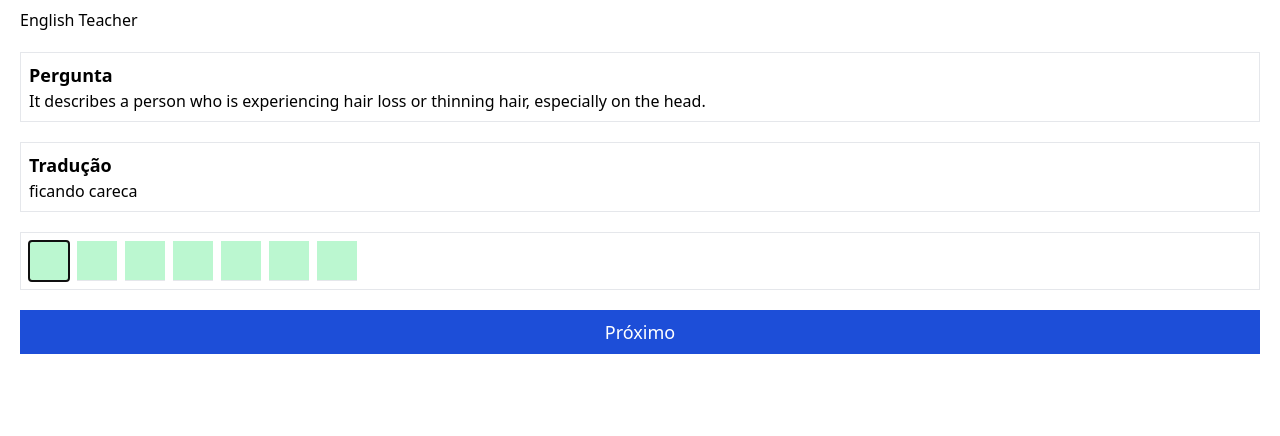
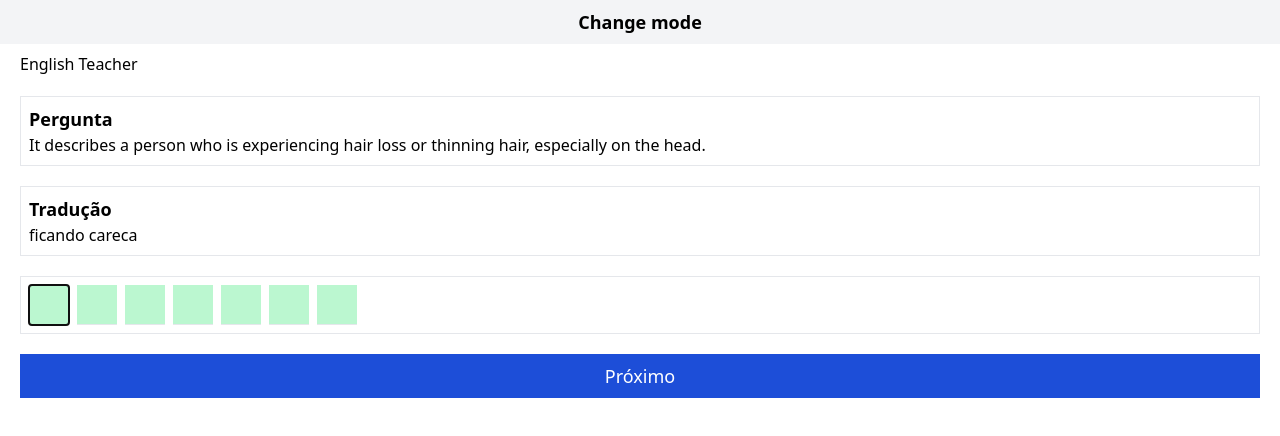
Before and after one commit to coffezilla/english-teacher, a React (Vite) app in the folder my-app/: page / in a window 1280 px wide. Shown: the top 436 px of the page. Built offline with nearby package versions, Linux system fonts and the light colour scheme.

Commit message:
added game mode off

```diff
--- a/my-app/src/components/MainPlayer.tsx
+++ b/my-app/src/components/MainPlayer.tsx
@@ -1,6 +1,6 @@
 import { useEffect, useRef, useState } from "react";
 import { separatorOfStrings } from "../helpers/utils";
-import { getRandomWord } from "../helpers/questions";
+import { getRandomWord, words } from "../helpers/questions";
 import _ from "lodash";
 
 interface ISUserWord {
@@ -15,6 +15,7 @@ const MainPlayer = () => {
   const [answerWord, setAnswerWord] = useState<string[] | null>(null);
   const [currentLetterSpace, setCurrentLetterSpace] = useState<number>(0);
   const [isCorrect, setIsCorrect] = useState<boolean>(false);
+  const [gameMode, setGameMode] = useState<boolean>(true);
 
   const [audioLoaded, setAudioLoaded] = useState<any>(false);
   const audioRef = useRef(null);
@@ -125,6 +126,13 @@ const MainPlayer = () => {
 
   return (
     <>
+      <button
+        className="w-full text-lg font-bold bg-gray-100  py-2"
+        onClick={() => setGameMode(!gameMode)}
+      >
+        Change mode
+      </button>
+      {gameMode ? (
         <div className="px-5 py-2 space-y-5">
           <h1>English Teacher</h1>
           {/* <div>position: {currentLetterSpace}</div> */}
@@ -196,6 +204,28 @@ const MainPlayer = () => {
             </>
           )}
         </div>
+      ) : (
+        <div>
+          <ul className="">
+            {words.map((item) => {
+              return (
+                <li className="border even:bg-gray-100">
+                  <div className="flex justify-between text-lg px-2">
+                    <div className="text-lg font-bold">{item.english}</div>
+                    <div>{item.portuguese}</div>
+                    {/* <div>
+                    {" "}
+                    <audio src={`/audio/${item.audio}`} controls>
+                      Play
+                    </audio>
+                  </div> */}
+                  </div>
+                </li>
+              );
+            })}
+          </ul>
+        </div>
+      )}
     </>
   );
 };
--- a/my-app/src/helpers/questions.tsx
+++ b/my-app/src/helpers/questions.tsx
@@ -1,4 +1,4 @@
-const words = [
+export const words = [
   {
     english: "ought",
     portuguese: "dever",
```
Lines whose indentation alone changed are shown as unchanged.
